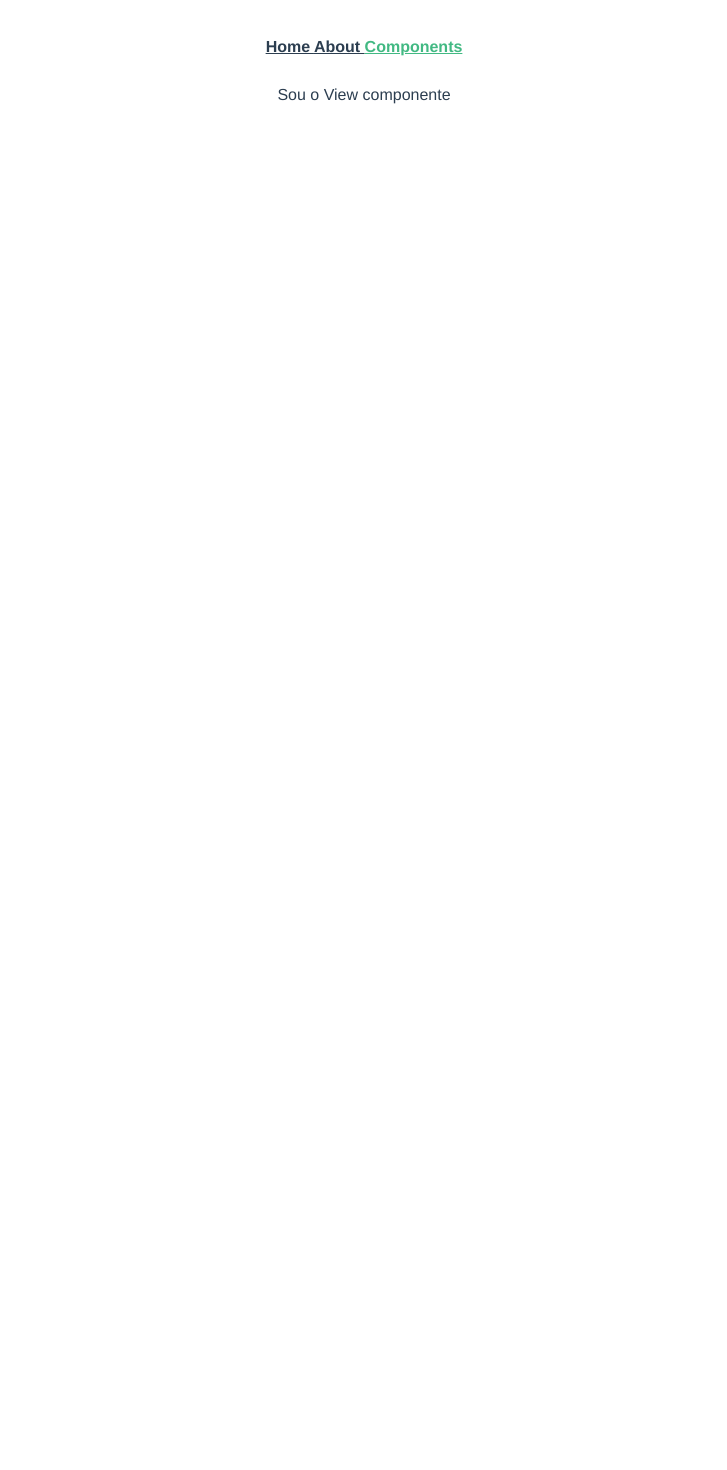
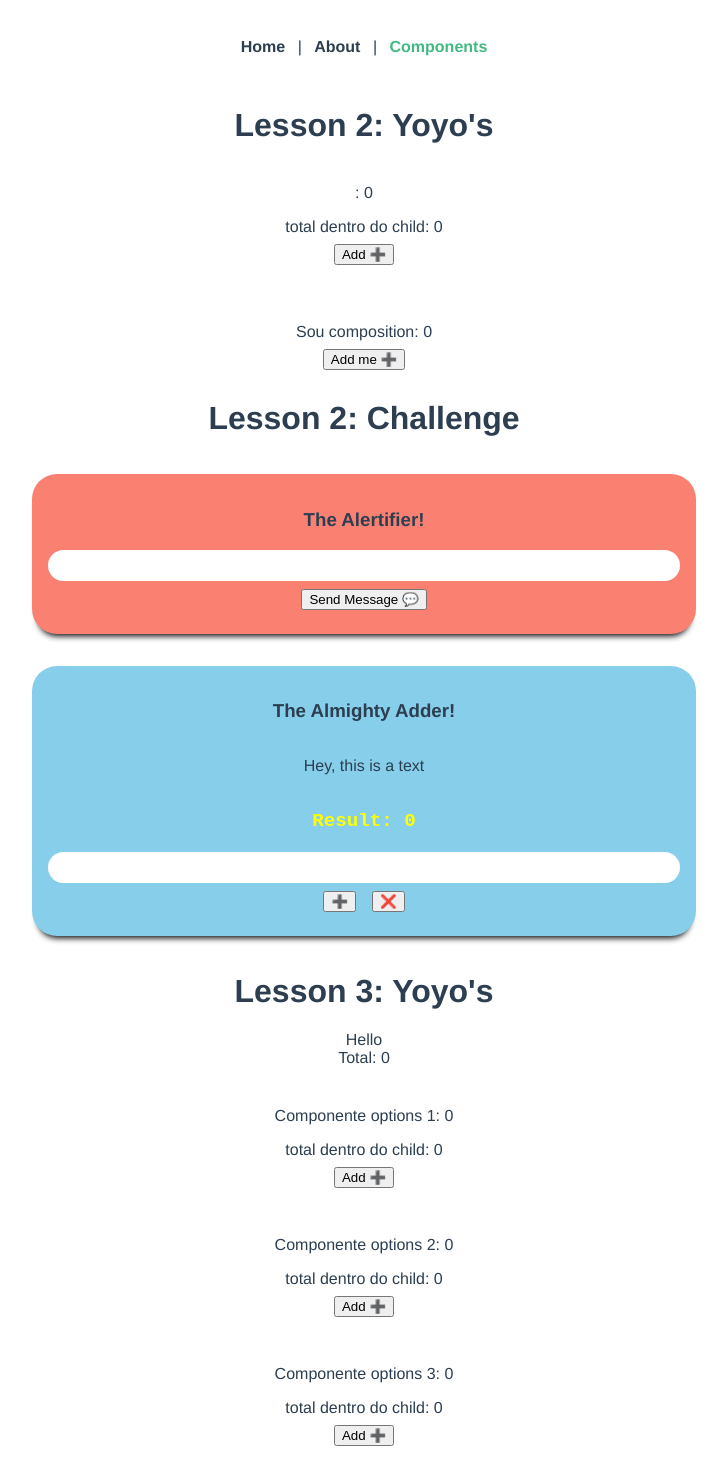
Before and after one commit to Muramatsu2602/vue-bootcamp, a Vue app: page /components in a window 1280 px wide. Shown: the top 1470 px of the page, without its empty margins (276-1003 px from the left). Before the commit the page ends 800 px from the top, so only its background shows below. Built offline with nearby package versions, Linux system fonts and the light colour scheme.

Commit message:
day3: cleaning code and creating Component

```diff
--- a/src/App.vue
+++ b/src/App.vue
@@ -1,62 +1,13 @@
 <template>
-  <!-- <div>
-    <h1>Lesson 2: Yoyo's</h1>
-    <options />
-    <composition-api />
-
-    <h1>Lesson 2: Challenge</h1>
-    <meu-composition />
-    <meu-option />
-
-    <h1>Lesson 3: Yoyo's</h1>
-    <div>Hello</div>
-    <div>Total: {{ total }}</div>
-
-    <options c="Componente options 1" :total="total" @inc="incHandler" />
-    <options c="Componente options 2" @inc="incHandler" />
-    <options c="Componente options 3" @inc="incHandler" />
-
-    <composition-api text="Componente Composition 1" @inc="incHandler" />
-    <composition-api text="Componente Composition 2" @inc="incHandler" />
-    <composition-api text="Componente Composition 3" @inc="incHandler" />
-  </div> -->
-
   <div id="nav">
-    <router-link to="/">Home </router-link>
-    <router-link to="/about">About </router-link>
+    <router-link to="/">Home </router-link> |
+    <router-link to="/about">About </router-link> |
     <router-link to="/components">Components </router-link>
   </div>
+
+  <!-- CREATE AN HEADER BEFORE ROUTER VIEW TO PRESERVE ITS LAYOUT WHEN TRANSITIONING THROUGH PAGES -->
   <router-view />
 </template>
-
-<script>
-import { ref } from "vue";
-import Options from "@/components/OptionsApi.vue";
-import CompositionApi from "@/components/CompositionApi.vue";
-
-import MeuOption from "@/components/desafio-aula2/MeuOption.vue";
-import MeuComposition from "@/components/desafio-aula2/MeuComposition.vue";
-
-export default {
-  components: {
-    Options,
-    CompositionApi,
-    MeuComposition,
-    MeuOption,
-  },
-
-  setup() {
-    const total = ref(0);
-
-    const incHandler = () => {
-      console.log("total", total.value);
-      total.value += 1;
-    };
-
-    return { total, incHandler };
-  },
-};
-</script>
 
 <style lang="scss">
 #app {
@@ -74,6 +25,9 @@ export default {
     font-weight: bold;
     color: #2c3e50;
 
+    margin: 0.5rem;
+    text-decoration: none;
+
     &.router-link-exact-active {
       color: #42b983;
     }
--- a/src/views/Components.vue
+++ b/src/views/Components.vue
@@ -1,9 +1,52 @@
 <template>
-  <div>Sou o View componente</div>
+  <div>
+    <h1>Lesson 2: Yoyo's</h1>
+    <options />
+    <composition-api />
+
+    <h1>Lesson 2: Challenge</h1>
+    <meu-composition />
+    <meu-option />
+
+    <h1>Lesson 3: Yoyo's</h1>
+    <div>Hello</div>
+    <div>Total: {{ total }}</div>
+
+    <options c="Componente options 1" :total="total" @inc="incHandler" />
+    <options c="Componente options 2" @inc="incHandler" />
+    <options c="Componente options 3" @inc="incHandler" />
+
+    <composition-api text="Componente Composition 1" @inc="incHandler" />
+    <composition-api text="Componente Composition 2" @inc="incHandler" />
+    <composition-api text="Componente Composition 3" @inc="incHandler" />
+  </div>
 </template>
 
 <script lang="ts">
-import { defineComponent } from "vue";
+import { ref, defineComponent } from "vue";
+import Options from "@/components/OptionsApi.vue";
+import CompositionApi from "@/components/CompositionApi.vue";
 
-export default defineComponent({});
+import MeuOption from "@/components/desafio-aula2/MeuOption.vue";
+import MeuComposition from "@/components/desafio-aula2/MeuComposition.vue";
+
+export default defineComponent({
+  components: {
+    Options,
+    CompositionApi,
+    MeuComposition,
+    MeuOption,
+  },
+
+  setup() {
+    const total = ref(0);
+
+    const incHandler = () => {
+      console.log("total", total.value);
+      total.value += 1;
+    };
+
+    return { total, incHandler };
+  },
+});
 </script>
```
